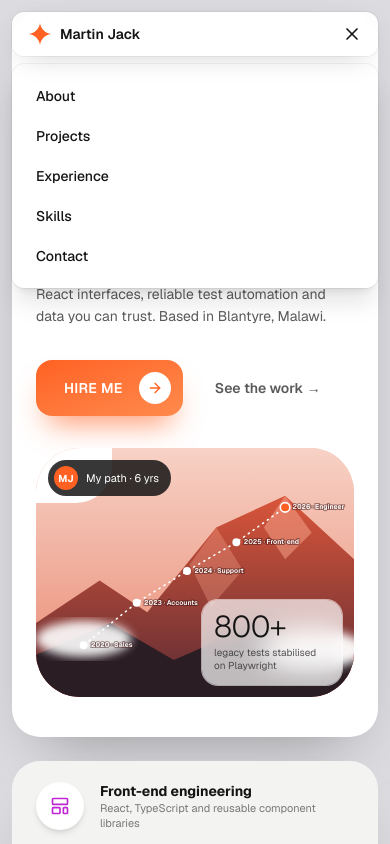
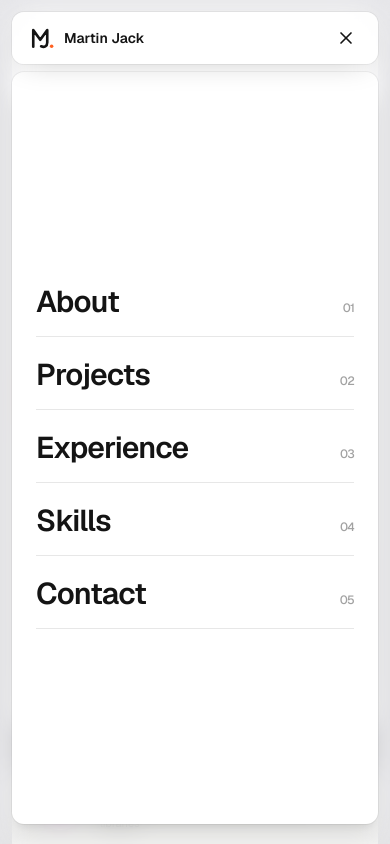
Before and after one commit to devmartin-9000/martin-9000, a React (Vite) app: page / in a window 390 px wide. Both pictures are taken after a click on the button 352 px from the left and 34 px from the top of the page. Shown: the top 844 px of the page. Built offline with nearby package versions, Linux system fonts and the light colour scheme.

Commit message:
Add MJ logo, wire it into nav and favicon, animate mobile menu

```diff
--- a/index.html
+++ b/index.html
@@ -67,10 +67,7 @@
         <link href="https://fonts.googleapis.com/css2?family=Caveat:wght@500&family=Geist:wght@300;400;500;600;700;800;900&display=swap" rel="stylesheet">
 
     <!-- Favicons -->
-    <link rel="icon" type="image/svg+xml" href="/public/assets/logo.svg">
-    <link rel="apple-touch-icon" sizes="180x180" href="/logo.png">
-    <link rel="icon" type="image/png" sizes="32x32" href="/logo.png">
-    <link rel="icon" type="image/png" sizes="16x16" href="/logo.png">
+    <link rel="icon" type="image/svg+xml" href="/assets/logo-mj.svg">
     <link rel="manifest" href="/site.webmanifest">
     <meta name="theme-color" content="#dcdce0">
 
--- a/src/components/Nav.tsx
+++ b/src/components/Nav.tsx
@@ -1,4 +1,5 @@
-import { useState } from "react";
+import { useEffect, useState } from "react";
+import { AnimatePresence, motion } from "motion/react";
 import { Menu, X } from "lucide-react";
 
 const links = [
@@ -12,13 +13,46 @@ const links = [
 export default function Nav() {
 	const [open, setOpen] = useState(false);
 
+	// Lock page scroll while the menu is open, close on Escape or when the
+	// viewport grows past the mobile breakpoint.
+	useEffect(() => {
+		if (!open) return;
+		const prev = document.body.style.overflow;
+		document.body.style.overflow = "hidden";
+		const onKey = (e: KeyboardEvent) => e.key === "Escape" && setOpen(false);
+		const mq = window.matchMedia("(min-width: 768px)");
+		const onMq = () => mq.matches && setOpen(false);
+		window.addEventListener("keydown", onKey);
+		mq.addEventListener("change", onMq);
+		return () => {
+			document.body.style.overflow = prev;
+			window.removeEventListener("keydown", onKey);
+			mq.removeEventListener("change", onMq);
+		};
+	}, [open]);
+
 	return (
+		<>
+			{/* Blurs and disables everything behind the menu */}
+			<AnimatePresence>
+				{open && (
+					<motion.div
+						key="backdrop"
+						className="fixed inset-0 z-40 bg-white/30 backdrop-blur-md md:hidden"
+						initial={{ opacity: 0 }}
+						animate={{ opacity: 1 }}
+						exit={{ opacity: 0 }}
+						transition={{ duration: 0.3 }}
+						onClick={() => setOpen(false)}
+						aria-hidden
+					/>
+				)}
+			</AnimatePresence>
+
 			<header className="fixed inset-x-0 top-3 z-50 px-3">
-			<nav className="mx-auto flex max-w-[1180px] items-center justify-between rounded-xl bg-white/90 px-4 py-2.5 shadow-[0_8px_30px_-12px_rgba(0,0,0,0.25)] ring-1 ring-black/5 backdrop-blur">
-				<a href="#top" className="flex items-center gap-2 text-sm font-semibold">
-					<svg viewBox="0 0 24 24" className="h-6 w-6 text-kinetic" fill="currentColor" aria-hidden>
-						<path d="M12 1c.6 5.6 5.4 10.4 11 11-5.6.6-10.4 5.4-11 11-.6-5.6-5.4-10.4-11-11C6.6 11.4 11.4 6.6 12 1Z" />
-					</svg>
+				<nav className="relative mx-auto flex max-w-[1180px] items-center justify-between rounded-xl bg-white/90 px-4 py-2.5 shadow-[0_8px_30px_-12px_rgba(0,0,0,0.25)] ring-1 ring-black/5 backdrop-blur">
+					<a href="#top" className="flex items-center gap-2 text-sm font-semibold" onClick={() => setOpen(false)}>
+						<img src="./assets/logo-mj.svg" alt="" className="h-7 w-7" />
 						Martin Jack
 					</a>
 					<ul className="hidden items-center gap-8 text-xs font-medium md:flex">
@@ -31,28 +65,52 @@ export default function Nav() {
 						))}
 					</ul>
 					<button
-					className="md:hidden"
+						className="grid h-8 w-8 place-items-center md:hidden"
 						onClick={() => setOpen((o) => !o)}
 						aria-label={open ? "Close menu" : "Open menu"}
+						aria-expanded={open}
+						aria-controls="mobile-menu"
 					>
 						{open ? <X size={20} /> : <Menu size={20} />}
 					</button>
 				</nav>
+
+				{/* Same width as the bar; only the height animates, sliding down from the top */}
+				<AnimatePresence>
 					{open && (
-				<ul className="mx-auto mt-2 max-w-[1180px] rounded-xl bg-white p-3 text-sm font-medium shadow-xl ring-1 ring-black/5 md:hidden">
-					{links.map(([label, href]) => (
-						<li key={href}>
+						<motion.div
+							key="panel"
+							id="mobile-menu"
+							className="mx-auto mt-2 max-w-[1180px] overflow-hidden rounded-xl bg-white shadow-xl ring-1 ring-black/5 md:hidden"
+							initial={{ height: 0 }}
+							animate={{ height: "calc(100dvh - 5.75rem)" }}
+							exit={{ height: 0 }}
+							transition={{ duration: 0.45, ease: [0.22, 1, 0.36, 1] }}
+						>
+							<ul className="flex h-full flex-col justify-center gap-1 px-6">
+								{links.map(([label, href], i) => (
+									<motion.li
+										key={href}
+										initial={{ opacity: 0, y: -16 }}
+										animate={{ opacity: 1, y: 0 }}
+										exit={{ opacity: 0, y: -16 }}
+										transition={{ delay: 0.12 + i * 0.06, duration: 0.35 }}
+									>
 										<a
 											href={href}
 											onClick={() => setOpen(false)}
-								className="block rounded-lg px-3 py-2.5 hover:bg-bone"
+											className="flex items-baseline justify-between border-b border-ink/10 py-4 text-3xl font-semibold tracking-tight transition-colors hover:text-kinetic"
 										>
 											{label}
+											<span className="text-xs font-medium text-ink/40">0{i + 1}</span>
 										</a>
-						</li>
+									</motion.li>
 								))}
 							</ul>
+						</motion.div>
 					)}
+				</AnimatePresence>
 			</header>
+		</>
 	);
 }
```
Also changed, not shown: public/assets/logo-mj-wordmark.svg (added), public/assets/logo-mj.svg (added). Lines whose indentation alone changed are shown as unchanged.
